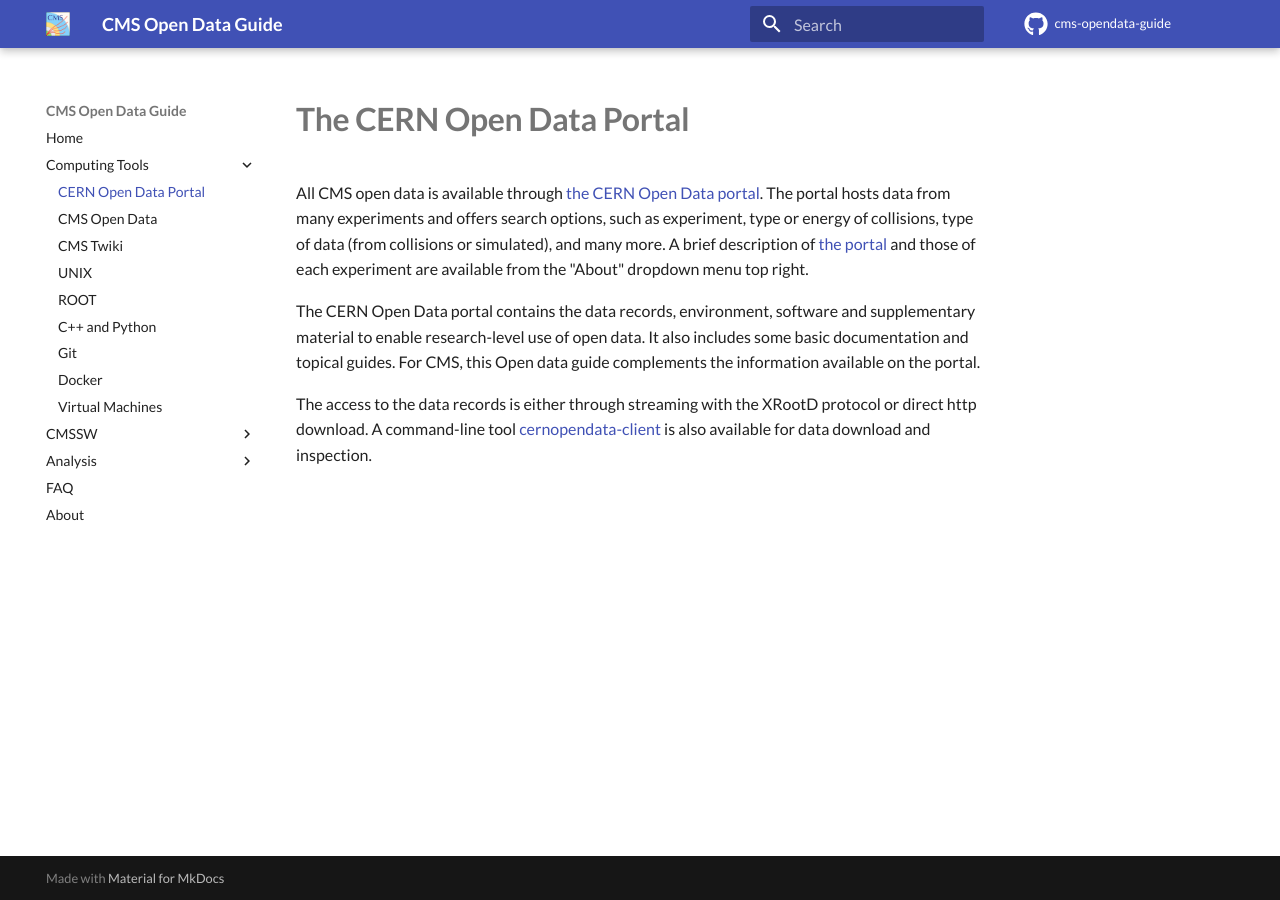
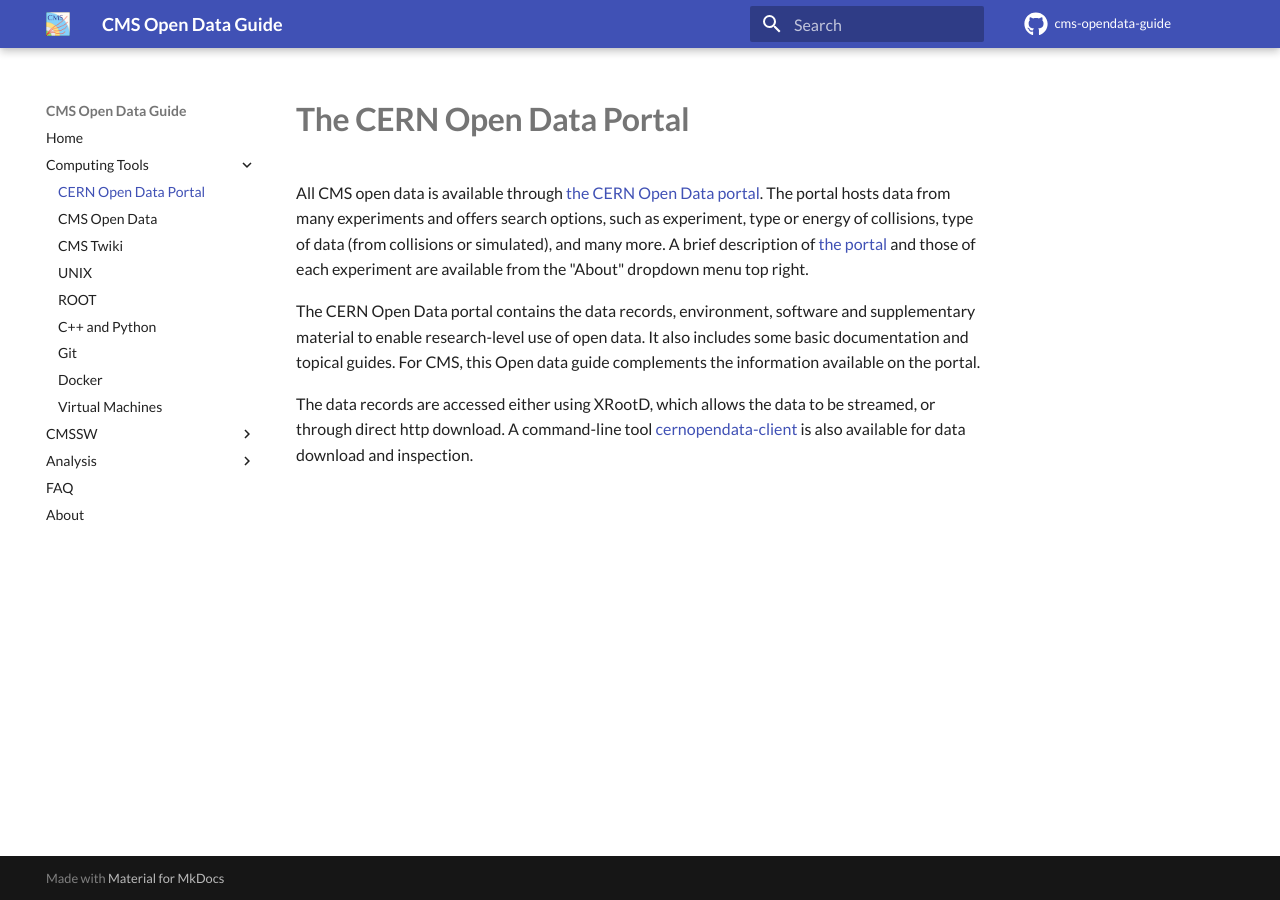
Before and after one commit to cernopendata/cms-opendata-guide, an MkDocs documentation site: the page built from docs/tools/cernportal.md, in a window 1280 px wide. Built offline with MkDocs 1.6.1 and Material for MkDocs 9.7.7, drawn with Linux system fonts in a browser that asks for light colours; comment, search, counter and statistics services are not loaded.

```diff
--- a/docs/tools/cernportal.md
+++ b/docs/tools/cernportal.md
@@ -4,4 +4,4 @@
 
 The CERN Open Data portal contains the data records, environment, software and supplementary material to enable research-level use of open data. It also includes some basic documentation and topical guides. For CMS, this Open data guide complements the information available on the portal.
 
-The access to the data records is either through streaming with the XRootD protocol or direct http download. A command-line tool [cernopendata-client](https://cernopendata-client.readthedocs.io/en/latest/) is also available for data download and inspection.
+The data records are accessed either using XRootD, which allows the data to be streamed, or through direct http download. A command-line tool [cernopendata-client](https://cernopendata-client.readthedocs.io/en/latest/) is also available for data download and inspection.
```
